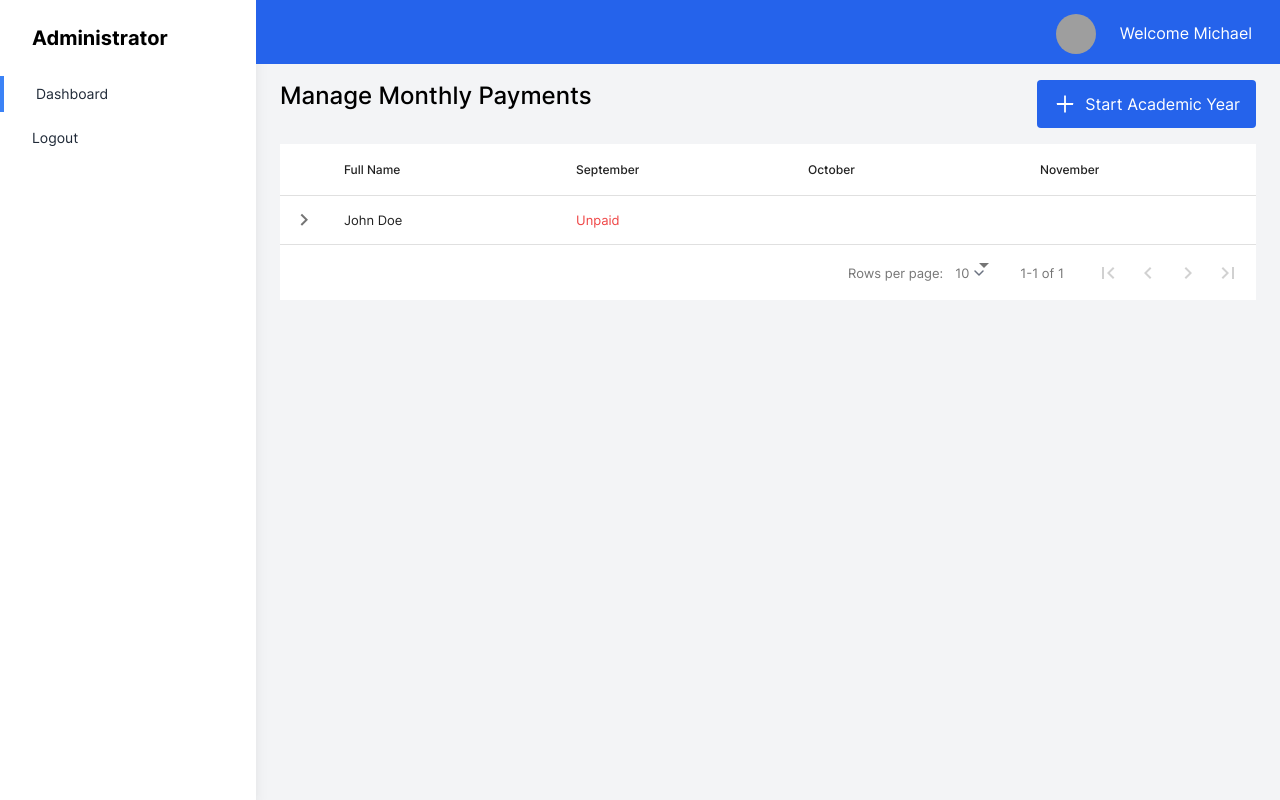
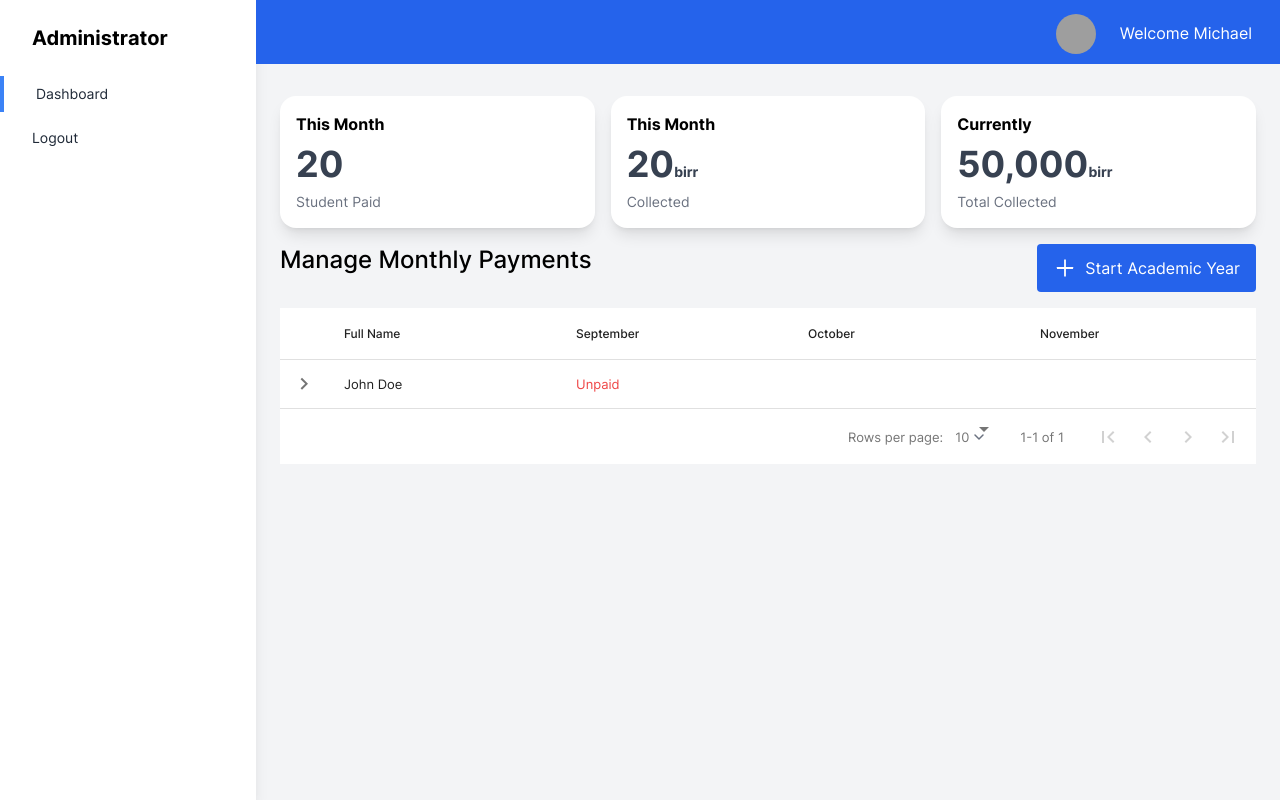
Before and after one commit to michaelbelete/school-payment-application, a Next.js app: page /admin in a window 1280 px wide. Built offline with nearby package versions, Linux system fonts and the light colour scheme; grey boxes are pictures that could not be loaded.

Commit message:
finished  ui

```diff
--- /dev/null
+++ b/src/components/admin/Analytics.tsx
@@ -0,0 +1,55 @@
+export default function Analytics() {
+  return (
+    <div className='py-4 '>
+      <div className='grid grid-cols-3 gap-4'>
+        <div className='rounded-2xl bg-white p-4 shadow-lg dark:bg-gray-800'>
+          <div className='flex items-center'>
+            <p className='text-md font-bold text-black dark:text-white'>
+              This Month
+            </p>
+          </div>
+          <div className='flex flex-col justify-start'>
+            <p className='my-2 text-left text-4xl font-bold text-gray-700 dark:text-gray-100'>
+              20
+            </p>
+            <div className='flex items-center text-sm text-gray-500'>
+              Student Paid
+            </div>
+          </div>
+        </div>
+        <div className='rounded-2xl bg-white p-4 shadow-lg dark:bg-gray-800'>
+          <div className='flex items-center'>
+            <p className='text-md font-bold  text-black  dark:text-white'>
+              This Month
+            </p>
+          </div>
+          <div className='flex flex-col justify-start'>
+            <p className='my-2 text-left text-4xl font-bold text-gray-700 dark:text-gray-100'>
+              20
+              <span className='text-sm'>birr</span>
+            </p>
+            <div className='flex items-center text-sm text-gray-500'>
+              Collected
+            </div>
+          </div>
+        </div>
+        <div className='rounded-2xl bg-white p-4 shadow-lg dark:bg-gray-800'>
+          <div className='flex items-center'>
+            <p className='text-md font-bold  text-black  dark:text-white'>
+              Currently
+            </p>
+          </div>
+          <div className='flex flex-col justify-start'>
+            <p className='my-2 text-left text-4xl font-bold text-gray-700 dark:text-gray-100'>
+              50,000
+              <span className='text-sm'>birr</span>
+            </p>
+            <div className='flex items-center text-sm text-gray-500'>
+              Total Collected
+            </div>
+          </div>
+        </div>
+      </div>
+    </div>
+  );
+}
--- a/src/pages/admin/index.tsx
+++ b/src/pages/admin/index.tsx
@@ -2,11 +2,13 @@ import Link from 'next/link';
 import React from 'react';
 import { AiOutlinePlus } from 'react-icons/ai';
 
+import Analytics from '@/components/admin/Analytics';
 import PaymentTable from '@/components/admin/PaymentTable';
 import AdminAuthLayout from '@/components/layout/AdminAuthLayout';
 export default function Admin() {
   return (
     <AdminAuthLayout>
+      <Analytics />
       <div className='mb-4 flex flex-row justify-between'>
         <h1 className='pb-4 text-2xl font-medium'>Manage Monthly Payments</h1>
         <Link href='/admin/academicYear/create' passHref>
--- a/src/pages/index.tsx
+++ b/src/pages/index.tsx
@@ -1,5 +1,84 @@
+import Link from 'next/link';
 import * as React from 'react';
 
 export default function HomePage() {
-  return <h1>Hello, world</h1>;
+  return (
+    <div className='relative h-screen overflow-hidden bg-indigo-900'>
+      <img
+        src='https://images.unsplash.com/photo-1588072432836-e10032774350?ixlib=rb-1.2.1&ixid=MnwxMjA3fDB8MHxwaG90by1wYWdlfHx8fGVufDB8fHx8&auto=format&fit=crop&w=872&q=80'
+        className='absolute h-full w-full object-cover'
+      />
+      <div className='absolute inset-0 bg-black opacity-25'></div>
+      <header className='absolute top-0 left-0 right-0 z-20'>
+        <nav className='container mx-auto px-6 py-4 md:px-12'>
+          <div className='items-center justify-between md:flex'>
+            <div className='flex items-center justify-between'>
+              <a href='#' className='text-white'>
+                <svg
+                  className='mr-2 w-8 fill-current'
+                  xmlns='http://www.w3.org/2000/svg'
+                  data-name='Capa 1'
+                  viewBox='0 0 16.16 12.57'
+                >
+                  <defs></defs>
+                  <path d='M14.02 4.77v7.8H9.33V8.8h-2.5v3.77H2.14v-7.8h11.88z'></path>
+                  <path d='M16.16 5.82H0L8.08 0l8.08 5.82z'></path>
+                </svg>
+              </a>
+              <div className='md:hidden'>
+                <button className='text-white focus:outline-none'>
+                  <svg
+                    className='h-12 w-12'
+                    viewBox='0 0 24 24'
+                    fill='none'
+                    xmlns='http://www.w3.org/2000/svg'
+                  >
+                    <path
+                      d='M4 6H20M4 12H20M4 18H20'
+                      stroke='currentColor'
+                      strokeWidth='2'
+                      strokeLinecap='round'
+                      strokeLinejoin='round'
+                    ></path>
+                  </svg>
+                </button>
+              </div>
+            </div>
+            <div className='hidden items-center md:flex'>
+              <a
+                href='https://www.linkedin.com/in/michael-belete-8600a3176/'
+                className='mx-3 cursor-pointer text-lg uppercase text-white hover:text-gray-300'
+              >
+                About Me
+              </a>
+              <Link href='/auth/login'>
+                <a className='mx-3 cursor-pointer text-lg uppercase text-white hover:text-gray-300'>
+                  Login
+                </a>
+              </Link>
+            </div>
+          </div>
+        </nav>
+      </header>
+      <div className='container relative z-10 mx-auto flex items-center px-6 py-32 md:px-12 xl:py-40'>
+        <div className='relative z-10 flex flex-col items-start lg:w-3/5 xl:w-2/5'>
+          <span className='font-bold uppercase text-yellow-400'>
+            By Michael Belete
+          </span>
+          <h1 className='mt-4 text-4xl font-bold leading-tight text-white sm:text-7xl'>
+            Finance <br />
+            management system
+          </h1>
+          <Link href='/auth/login'>
+            <a
+              href='#'
+              className='mt-10 block rounded-lg bg-white py-3 px-4 text-lg font-bold uppercase text-gray-800 hover:bg-gray-100'
+            >
+              login
+            </a>
+          </Link>
+        </div>
+      </div>
+    </div>
+  );
 }
--- a/src/pages/user/index.tsx
+++ b/src/pages/user/index.tsx
@@ -1,6 +1,6 @@
 import Link from 'next/link';
 import React from 'react';
-import { AiTwotoneMoneyCollect } from 'react-icons/ai';
+import { AiOutlineMoneyCollect } from 'react-icons/ai';
 
 import UserAuthLayout from '@/components/layout/UserAuthLayout';
 import PaymentTable from '@/components/user/PaymentTable';
@@ -13,7 +13,7 @@ export default function user() {
         <Link href='/user/pay' passHref>
           <button className='text-md rounded bg-green-600 py-1 px-4 text-white hover:bg-green-500 disabled:bg-gray-400'>
             <div className='flex flex-row gap-2'>
-              <AiTwotoneMoneyCollect size={24} /> Pay Monthly Fee
+              <AiOutlineMoneyCollect size={24} /> Pay Monthly Fee
             </div>
           </button>
         </Link>
```
